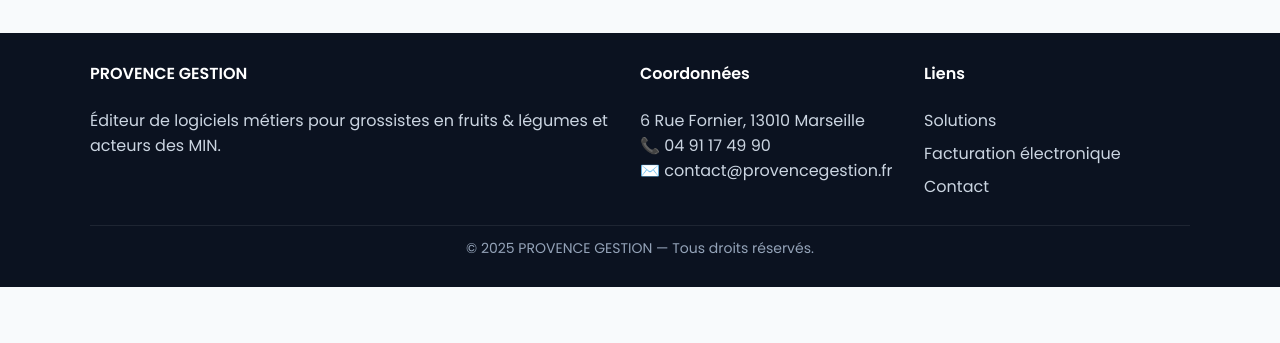
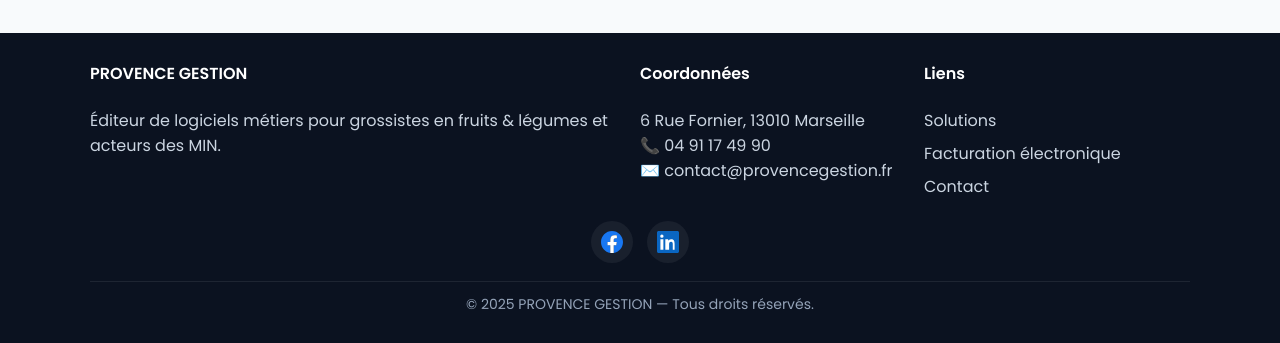
Before and after one commit to PROVENCE-GESTION/web, a plain HTML site: page a-propos.html in a window 1280 px wide. Shown: the part 1050-1393 px from the top of the page. Before the commit the page ends 1337 px from the top, so only its background shows below. Drawn offline with Linux system fonts and the light colour scheme.

Commit message:
Add social links to footer

```diff
--- a/a-propos.html
+++ b/a-propos.html
@@ -80,6 +80,14 @@
       </ul>
     </div>
   </div>
+  <div class="container footer-social">
+    <a class="social-link" href="https://www.facebook.com/profile.php?id=61583344864460&locale=fr_FR" target="_blank" rel="noopener" aria-label="Facebook">
+      <img src="assets/img/facebook.svg" alt="Facebook">
+    </a>
+    <a class="social-link" href="https://www.linkedin.com/company/83531278/admin/dashboard/" target="_blank" rel="noopener" aria-label="LinkedIn">
+      <img src="assets/img/linkedin.svg" alt="LinkedIn">
+    </a>
+  </div>
   <div class="container copyright">© 2025 PROVENCE GESTION — Tous droits réservés.</div>
 </footer>
 </body>
--- a/assets/css/style.css
+++ b/assets/css/style.css
@@ -72,6 +72,10 @@ input,textarea{width:100%;padding:12px;border:1px solid #e5e7eb;border-radius:12
 .footer-links{list-style:none;padding:0;margin:0}
 .footer-links li{margin:8px 0}
 .footer-links a{color:#cbd5e1}
+.footer-social{display:flex;justify-content:center;gap:14px;margin-top:14px}
+.social-link{display:inline-flex;align-items:center;justify-content:center;width:42px;height:42px;border-radius:999px;background:rgba(255,255,255,.06);transition:transform .2s ease, background .2s ease}
+.social-link img{width:22px;height:22px}
+.social-link:hover{transform:translateY(-2px);background:rgba(255,255,255,.12)}
 .copyright{border-top:1px solid rgba(255,255,255,.08);margin-top:18px;padding-top:12px;text-align:center;font-size:14px;color:#94a3b8}
 
 .link{font-weight:600}
```
Also changed, not shown: contact.html (+8 -0 lines), facturation-electronique.html (+8 -0 lines), index copie.html (+8 -0 lines), index.html (+8 -0 lines), references.html (+8 -0 lines), solutions.html (+8 -0 lines), assets/img/facebook.svg (added), assets/img/linkedin.svg (added).
